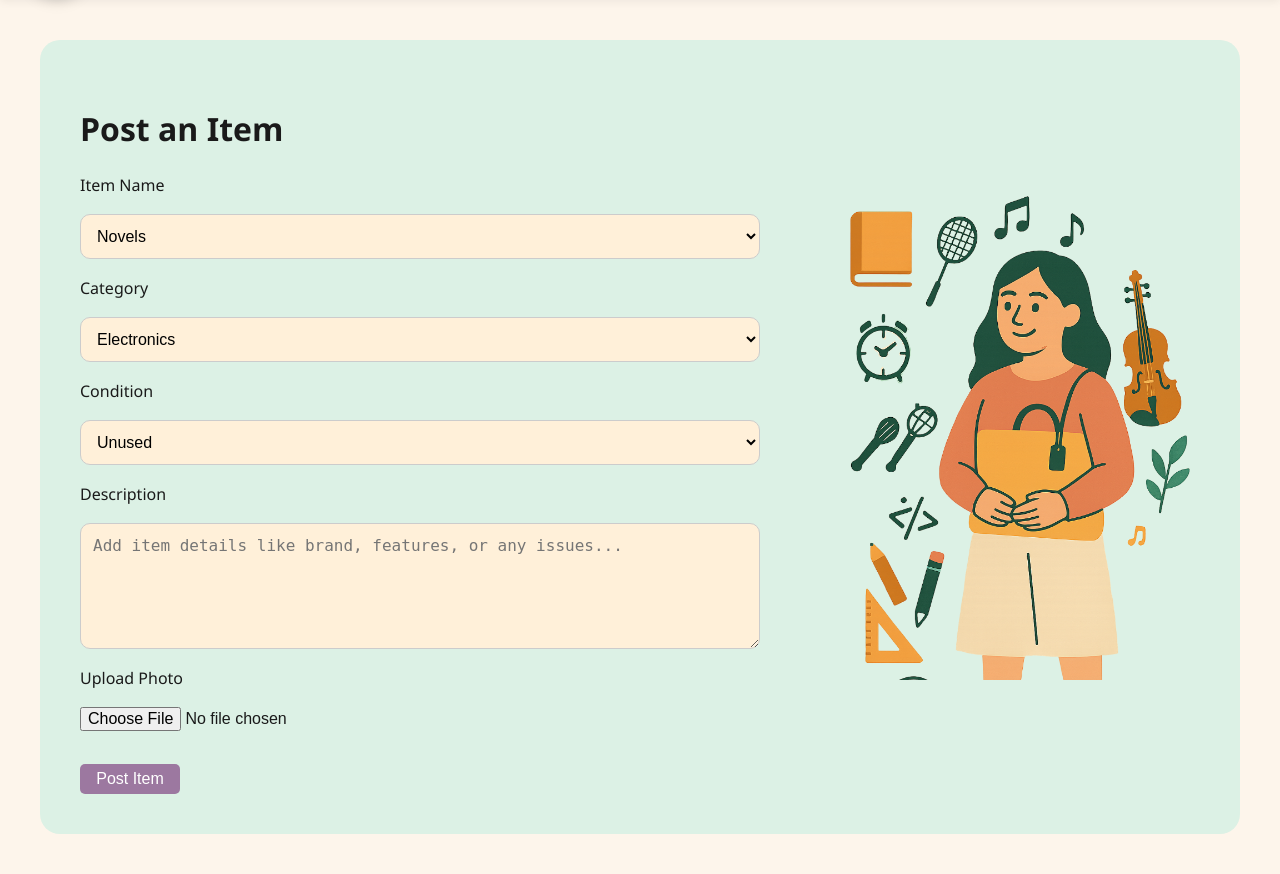
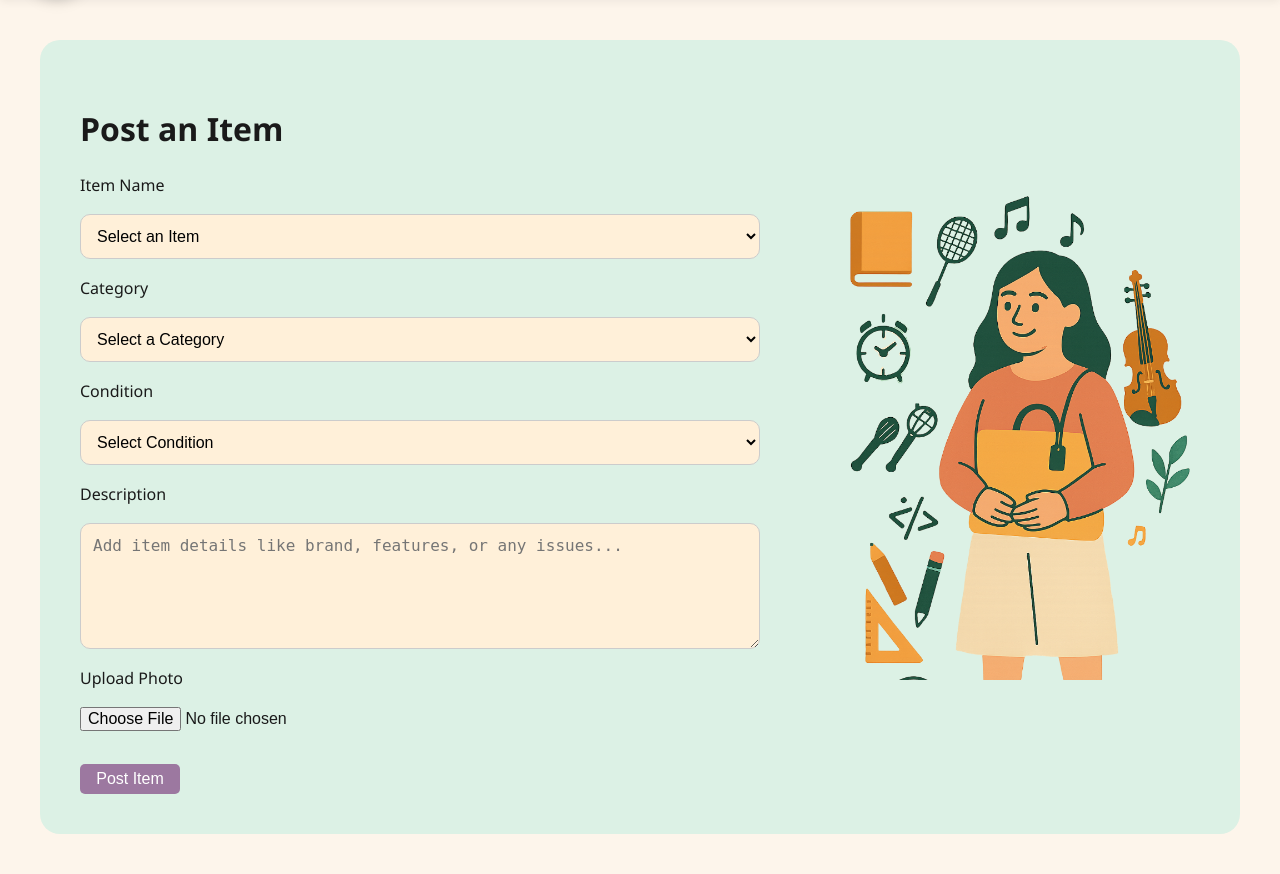
Before and after one commit to kavii02/ceylonconnect, a PHP site: page /PostItem.php in a window 1280 px wide. Shown: the part 74-948 px from the top of the page. Run offline with PHP 8.4, Linux system fonts and the light colour scheme.

Commit message:
PostItem.php

```diff
--- a/PostItem/PostItem.php
+++ b/PostItem/PostItem.php
@@ -1,4 +1,10 @@
 <?php
+// post_item.php (No JavaScript Version)
+
+ini_set('display_errors', 1);
+ini_set('display_startup_errors', 1);
+error_reporting(E_ALL);
+
 class ItemPost {
     private $conn;
 
@@ -9,52 +15,104 @@ class ItemPost {
         }
     }
 
-    private function generateItemID() {
-        return 'i_' . rand(1000, 9999);
+    public function post($good_id, $item_name_display, $category, $description, $condition, $photo) {
+        $targetDir = "uploads/";
+
+        if (!is_dir($targetDir)) {
+            mkdir($targetDir, 0755, true);
+        }
+        if (!is_writable($targetDir)) {
+            return "upload_failed: Uploads directory is not writable. Please set appropriate permissions (e.g., 755 or 777).";
         }
 
-    public function post($item_name, $category, $description, $condition, $photo) {
-        $item_id = $this->generateItemID();
-        $targetDir = "uploads/";
         $photoName = basename($photo["name"]);
         $targetFile = $targetDir . $photoName;
 
+        if ($photo["error"] !== UPLOAD_ERR_OK) {
+            switch ($photo["error"]) {
+                case UPLOAD_ERR_INI_SIZE:
+                case UPLOAD_ERR_FORM_SIZE:
+                    return "upload_failed: File is too large. Max size: " . ini_get('upload_max_filesize') . ".";
+                case UPLOAD_ERR_PARTIAL:
+                    return "upload_failed: File was only partially uploaded.";
+                case UPLOAD_ERR_NO_FILE:
+                    return "upload_failed: No file was uploaded. Please select a photo.";
+                case UPLOAD_ERR_NO_TMP_DIR:
+                    return "upload_failed: Missing a temporary folder for uploads.";
+                case UPLOAD_ERR_CANT_WRITE:
+                    return "upload_failed: Failed to write file to disk. Check server disk space or permissions.";
+                case UPLOAD_ERR_EXTENSION:
+                    return "upload_failed: A PHP extension stopped the file upload. (Check php.ini)";
+                default:
+                    return "upload_failed: Unknown file upload error (Code: " . $photo["error"] . ").";
+            }
+        }
+
         if (move_uploaded_file($photo["tmp_name"], $targetFile)) {
-            $sql = "INSERT INTO post_goods (item_name, category, description, photo, item_id, `condition`)
-                    VALUES ('$item_name', '$category', '$description', '$targetFile', '$item_id', '$condition')";
+            // *** IMPORTANT CHANGE 1: REMOVE 'post_id' from the INSERT query's column list ***
+            // The database will auto-generate it.
+            $sql = "INSERT INTO post_goods (item_id, item_name, category, description, photo, `condition`)
+                    VALUES (?, ?, ?, ?, ?, ?)";
 
-            if ($this->conn->query($sql) === TRUE) {
-                return "success";
+            $stmt = $this->conn->prepare($sql);
+            if ($stmt === false) {
+                return "Database error (prepare): " . $this->conn->error;
+            }
+
+            // The bind_param order and types remain the same as 'post_id' is not passed by us
+            $stmt->bind_param("ssssss", $good_id, $item_name_display, $category, $description, $targetFile, $condition);
+
+            if ($stmt->execute()) {
+                // *** IMPORTANT CHANGE 2: Retrieve the auto-generated ID and format it ***
+                $last_inserted_id = $this->conn->insert_id; // Get the raw integer ID
+                $formatted_post_id = 'p_' . sprintf('%02d', $last_inserted_id); // Format as p_01, p_02 etc.
+
+                $stmt->close();
+                // You can return the formatted ID or store it if needed
+                return "success with post_id: " . $formatted_post_id;
             } else {
-                return "Error: " . $this->conn->error;
+                $error = $stmt->error;
+                $stmt->close();
+                if (file_exists($targetFile)) {
+                    unlink($targetFile);
+                }
+                return "Database error (execute): " . $error;
             }
         } else {
-            return "upload_failed";
+            return "upload_failed: Could not move uploaded file. Check directory permissions for 'uploads/'.";
         }
     }
 }
 
 if ($_SERVER["REQUEST_METHOD"] == "POST") {
     $postObj = new ItemPost();
+
+    $item_name_parts = explode('|', $_POST['item_name']);
+
+    $good_id = $item_name_parts[0] ?? '';
+    $item_name_display = $item_name_parts[1] ?? '';
+
+    if (empty($good_id) || empty($item_name_display)) {
+        echo "<script>alert('Invalid item selection. Please choose an item from the list.');</script>";
+    } else {
         $result = $postObj->post(
-        $_POST['item_name'],
+            $good_id,
+            $item_name_display,
             $_POST['category'],
             $_POST['description'],
             $_POST['condition'],
             $_FILES['photo']
         );
 
-    if ($result === "success") {
-        echo "<script>alert('Item posted successfully!');</script>";
-    } elseif ($result === "upload_failed") {
-        echo "<script>alert('Failed to upload photo.');</script>";
+        // Update the alert message to show the generated post ID
+        if (strpos($result, "success") === 0) { // Check if the result string starts with "success"
+            echo "<script>alert('Item posted successfully! " . $result . "');</script>";
         } else {
-        echo $result;
+            echo "<script>alert('Failed to post item: " . $result . "');</script>";
+        }
     }
 }
 ?>
-
-
 
 <!DOCTYPE html>
 <html lang="en">
@@ -63,6 +121,7 @@ if ($_SERVER["REQUEST_METHOD"] == "POST") {
     <meta name="viewport" content="width=device-width, initial-scale=1.0"/>
     <title>Post an Item | CeylonConnect</title>
     <link rel="stylesheet" href="assets/css/Post.css" />
+    <link href="https://fonts.googleapis.com/css2?family=Poppins:wght@400;500;700&display=swap" rel="stylesheet">
 </head>
 <body>
     <header class="top-bar">
@@ -70,7 +129,9 @@ if ($_SERVER["REQUEST_METHOD"] == "POST") {
             <img src="assets/images/logo.png" alt="CeylonConnect Logo" class="logo-img">
             <span>CeylonConnect</span>
         </div>
-    <button class="back-btn">Back</button>
+        <nav class="nav-buttons">
+            <button class="back-btn" onclick="window.history.back()">Back</button>
+        </nav>
     </header>
 
     <main class="container">
@@ -79,48 +140,53 @@ if ($_SERVER["REQUEST_METHOD"] == "POST") {
             <form method="POST" action="" enctype="multipart/form-data">
                 <label for="item-name">Item Name</label>
                 <select id="item-name" name="item_name" required>
-          <option>Novels</option>
-          <option>Story Books</option>
-          <option>Educational Books</option>
-          <option>Yoga Mats</option>
-          <option>Skipping Ropes</option>
-          <option>Bats</option>
-          <option>Dumbbells</option>
-          <option>Educational Books</option>
-          <option>Bags</option>
-          <option>Back Packs</option>
-          <option>Shoes</option>
-          <option>Water Bottles</option>
-          <option>Lunch Box</option>
-          <option>Caps</option>
-          <option>Watches</option>
-          <option>Sunglass</option>
-          <option>Slippers</option>
+                    <option value="">Select an Item</option>
+                    <option value="g_01|Novels">Novels</option>
+                    <option value="g_02|Story Books">Story Books</option>
+                    <option value="g_03|Educational Books">Educational Books</option>
+                    <option value="g_04|Yoga Mats">Yoga Mats</option>
+                    <option value="g_05|Skipping Ropes">Skipping Ropes</option>
+                    <option value="g_06|Bats">Bats</option>
+                    <option value="g_07|Dumbbells">Dumbbells</option>
+                    <option value="g_08|Bags">Bags</option>
+                    <option value="g_09|Back Packs">Back Packs</option>
+                    <option value="g_10|Shoes">Shoes</option>
+                    <option value="g_11|Water Bottles">Water Bottles</option>
+                    <option value="g_12|Lunch Box">Lunch Box</option>
+                    <option value="g_13|Caps">Caps</option>
+                    <option value="g_14|Watches">Watches</option>
+                    <option value="g_15|Sunglass">Sunglass</option>
+                    <option value="g_16|Slippers">Slippers</option>
+                    <option value="g_17|Other">Other</option>
                 </select>
 
                 <label for="category">Category</label>
                 <select id="category" name="category" required>
-          <option>Electronics</option>
-          <option>Books</option>
-          <option>Sports</option>
-          <option>Music</option>
-          <option>Others</option>
+                    <option value="">Select a Category</option>
+                    <option value="Electronics">Electronics</option>
+                    <option value="Books">Books</option>
+                    <option value="Sports">Sports</option>
+                    <option value="Music">Music</option>
+                    <option value="Clothing">Clothing</option>
+                    <option value="Accessories">Accessories</option>
+                    <option value="Home Goods">Home Goods</option>
+                    <option value="Other">Other</option>
                 </select>
 
                 <label for="condition">Condition</label>
                 <select id="condition" name="condition" required>
-          <option>Unused</option>
-          <option>Used</option>
+                    <option value="">Select Condition</option>
+                    <option value="Unused">Unused</option>
+                    <option value="Used">Used</option>
                 </select>
 
                 <label for="description">Description</label>
-        <textarea id="description" name="description" placeholder="Add item details like brand, features, or any issues..."></textarea>
+                <textarea id="description" name="description" placeholder="Add item details like brand, features, or any issues..." rows="6"></textarea>
 
                 <label for="photo">Upload Photo</label>
-        <input id="photo" name="photo" type="file">
+                <input id="photo" name="photo" type="file" accept="image/*">
 
                 <button type="submit" class="submit-btn">Post Item</button>
-
             </form>
         </section>
         <section class="illustration">
@@ -131,5 +197,6 @@ if ($_SERVER["REQUEST_METHOD"] == "POST") {
     <footer>
         <p>© 2025 CeylonConnect. All rights reserved. | Designed by CST 23 – UWU</p>
     </footer>
+
     </body>
 </html>
```
Lines whose indentation alone changed are shown as unchanged.
